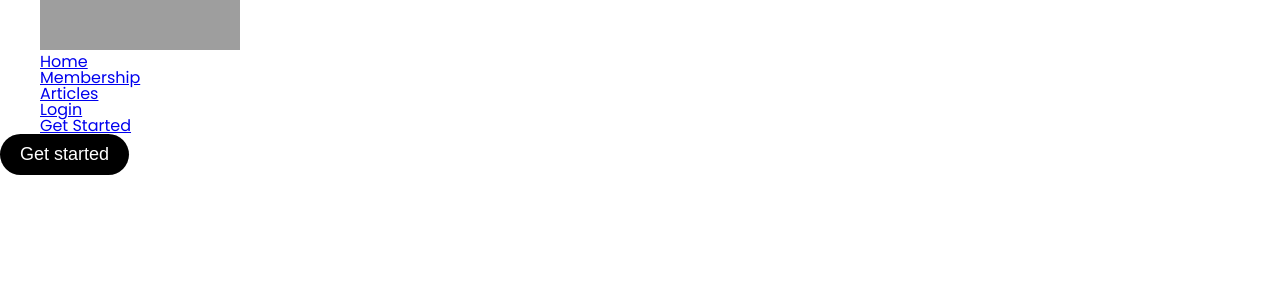
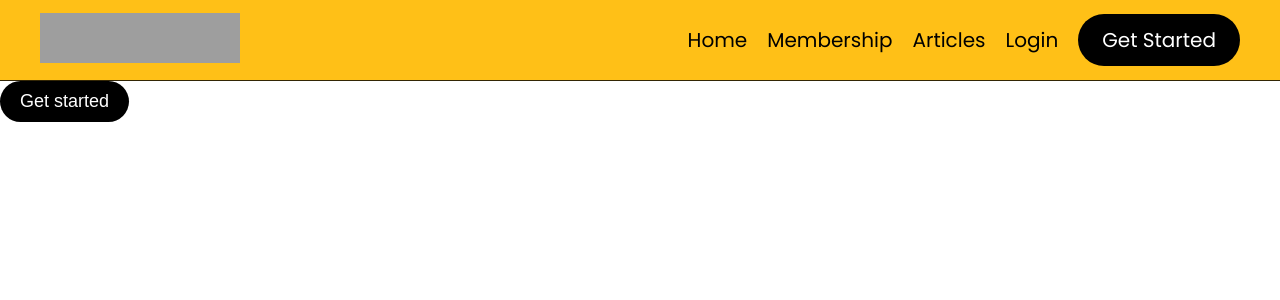
Before and after one commit to fhilola/Blogpostt, a React (Create React App) app: page / in a window 1280 px wide. Shown: the top 300 px of the page. Built offline with nearby package versions, Linux system fonts and the light colour scheme; grey boxes are pictures that could not be loaded.

Commit message:
navbar addede

```diff
--- a/src/layout/navbar/Navbar.jsx
+++ b/src/layout/navbar/Navbar.jsx
@@ -12,12 +12,12 @@ const Navbar = () => {
                         <img width={200} height={50} src={logo} alt="" />
                         <h1 className='nav__seo-title'>Medium</h1>
                     </div>
-                    <ul className="nav__link">
-                        <li className="nav__item"><NavLink to='/'>Home</NavLink></li>
-                        <li className="nav__item"><NavLink to='/membership'>Membership</NavLink></li>
-                        <li className="nav__item"><NavLink to='articles'>Articles</NavLink></li>
-                        <li className="nav__item"><NavLink to='auth/login'>Login</NavLink></li>
-                        <li className="nav__item"><NavLink to='auth/signup'>Get Started</NavLink></li>
+                    <ul className="nav__list">
+                        <li className="nav__item"><NavLink end className={({isActive}) => isActive ? 'nav__link nav__link--active' : 'nav__link'} to='/'>Home</NavLink></li>
+                        <li className="nav__item"><NavLink end className={({isActive}) => isActive ? 'nav__link nav__link--active' : 'nav__link'} to='/membership'>Membership</NavLink></li>
+                        <li className="nav__item"><NavLink end className={({isActive}) => isActive ? 'nav__link nav__link--active' : 'nav__link'} to='articles'>Articles</NavLink></li>
+                        <li className="nav__item"><NavLink end className={({isActive}) => isActive ? 'nav__link nav__link--active' : 'nav__link'} to='auth/login'>Login</NavLink></li>
+                        <li className="nav__item"><NavLink end className={({isActive}) => isActive ? 'nav__link nav__link--active' : 'nav__link btn'} to='auth/signup'>Get Started</NavLink></li>
                     </ul>
                 </div>
             </Container>
--- a/src/layout/navbar/Navbar.scss
+++ b/src/layout/navbar/Navbar.scss
@@ -1,5 +1,27 @@
-.nav__seo-title{
+.nav__seo-title {
     visibility: hidden;
     width: 1px;
     height: 1px;
 }
+
+.nav {
+    background-color: var(--p-bg-color);
+    border-bottom: 1px solid var(--p-bg-dark);
+}
+
+.nav__wrapper {
+    display: flex;
+    align-items: center;
+    justify-content: space-between;
+
+    .nav__list {
+        display: flex;
+        gap: 0 20px;
+        padding: 30px 0;
+        .nav__link{
+            text-decoration: none;
+            color: var(--p-text-dark);
+            font-size: 20px;
+        }
+    }
+}
--- a/src/utils/Index.scss
+++ b/src/utils/Index.scss
@@ -1,9 +1,11 @@
 // BUTTON
 .btn{
     background-color: #000;
-    color: #fff;
+    color: #fff !important;
     border-radius: 30px;
     border: none;
+     font-size: 20px;
+     padding: 12px 24px;
 }
 
 .btn[type="small"]{
```
